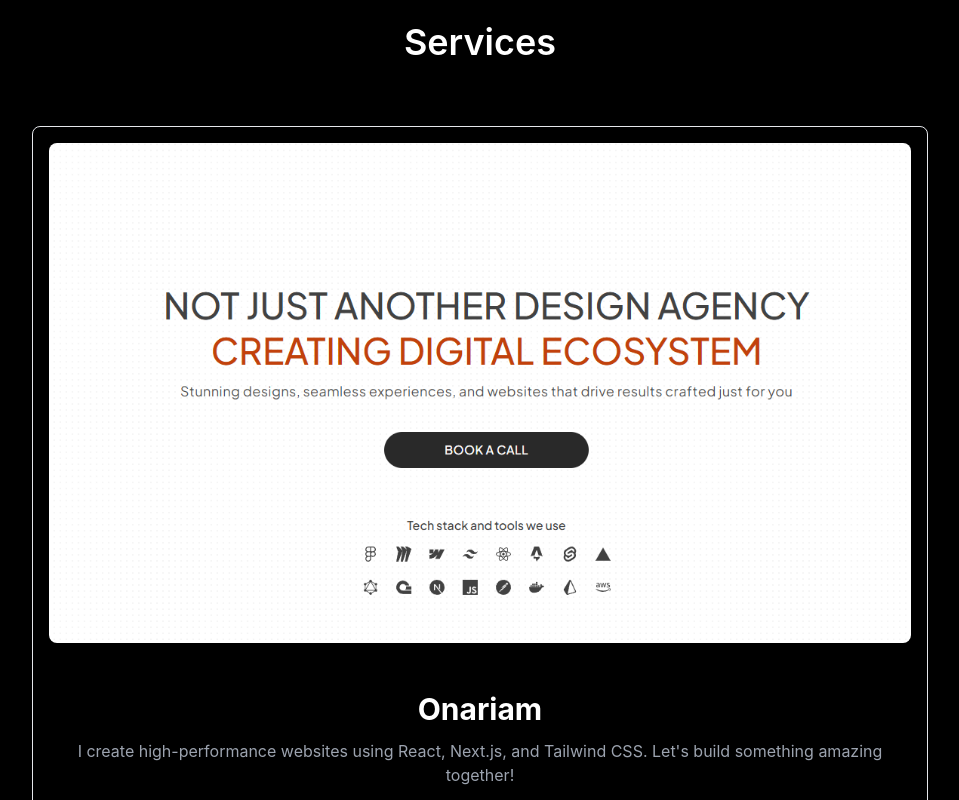
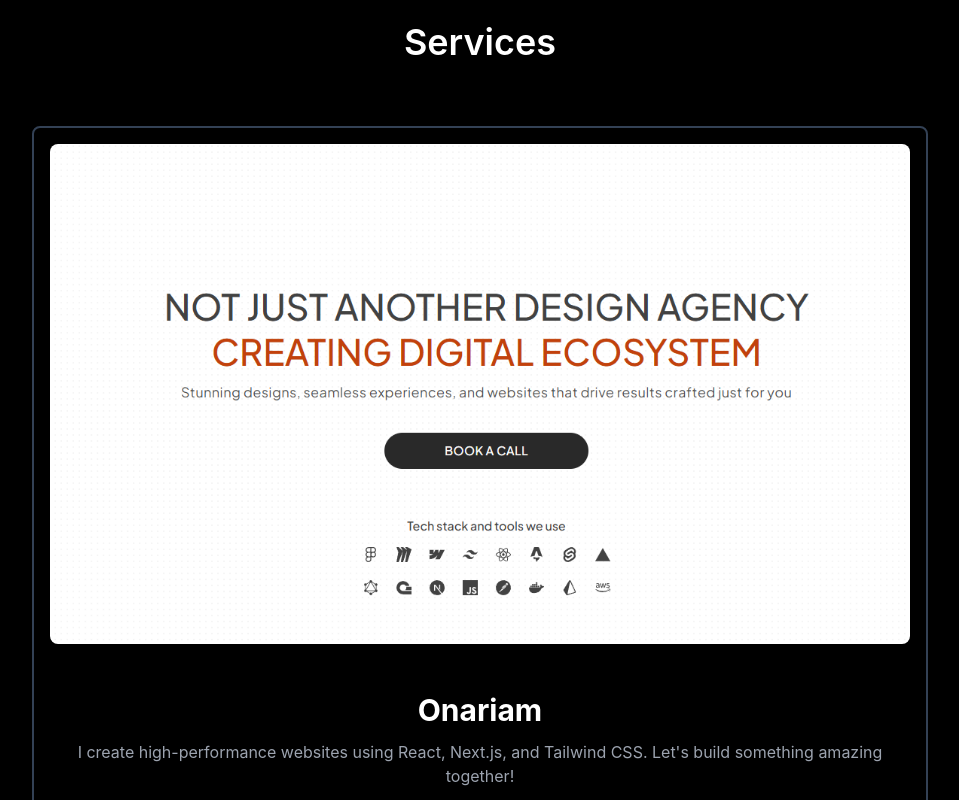
Before and after one commit to prathambhandari/prathambhandari.com, a React (Create React App) app: page / in a window 1280 px wide. Shown: the part 2060-2860 px from the top of the page, without its empty margins (160-1119 px from the left). Built offline with nearby package versions, Linux system fonts and the light colour scheme.

Commit message:
services component added

```diff
--- a/src/components/Ser.js
+++ b/src/components/Ser.js
@@ -13,7 +13,7 @@ function Ser() {
     <div className="flex flex-col items-center bg-black p-10 w-full">
       <h1 className="text-4xl font-semibold text-white mb-6 pb-10">Services</h1>
 
-      <div className="w-full max-w-4xl bg-black border  rounded-lg overflow-hidden shadow-lg transition-transform transform hover:scale-105">
+      <div className="w-full max-w-4xl bg-black  border-2 border-slate-700  rounded-lg overflow-hidden shadow-lg transition-transform transform hover:scale-105">
         {/* Image container with padding and border */}
         <div className="p-4  rounded-lg">
           <img
```
